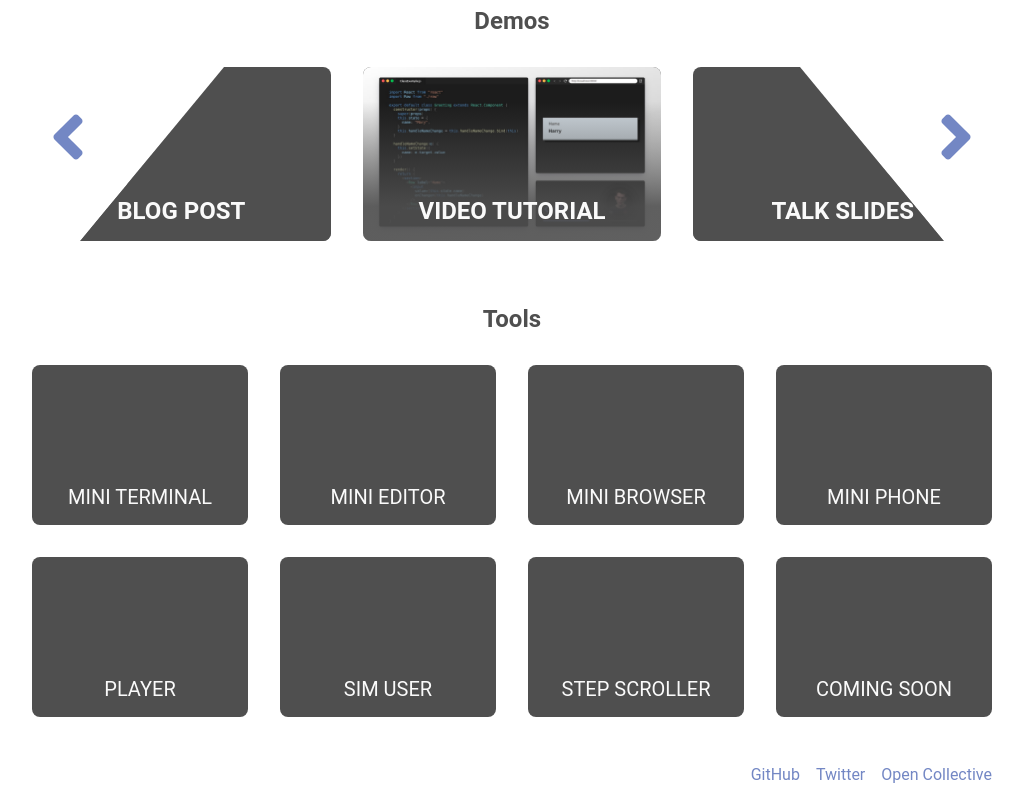
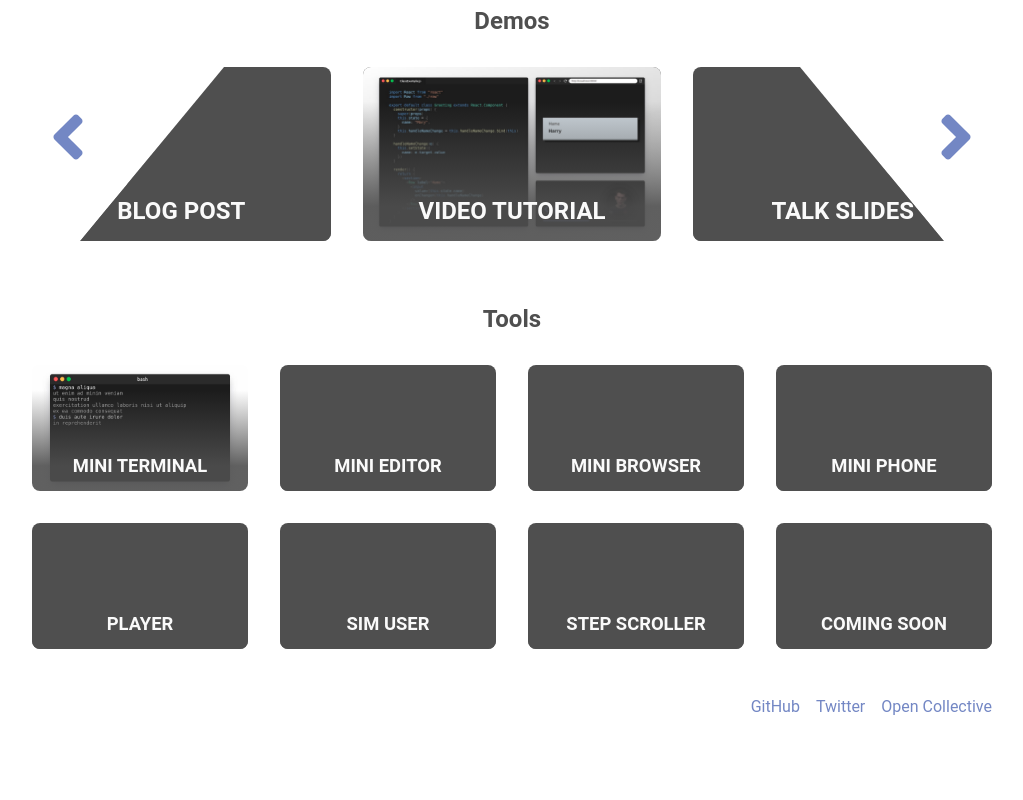
Before and after one commit to code-hike/codehike, a Next.js app: page / in a window 1280 px wide. Shown: the part 545-1345 px from the top of the page, without its empty margins (128-1151 px from the left). After the commit the page ends 1277 px from the top, so only its background shows below. Built offline with nearby package versions, Linux system fonts and the light colour scheme.

Commit message:
Add mini-terminal link

```diff
--- a/src/landing.js
+++ b/src/landing.js
@@ -58,16 +58,33 @@ function LandingPage() {
         <ul className={s.list}>
           <li>
             <Link href="mini-terminal">
-              <a className={s.box}>MINI TERMINAL</a>
+              <a className={s.box}>
+                <img src="/mini-terminal.jpg" />
+                <h3>MINI TERMINAL</h3>
+              </a>
             </Link>
           </li>
-          <li className={s.box}>MINI EDITOR</li>
-          <li className={s.box}>MINI BROWSER</li>
-          <li className={s.box}>MINI PHONE</li>
-          <li className={s.box}>PLAYER</li>
-          <li className={s.box}>SIM USER</li>
-          <li className={s.box}>STEP SCROLLER</li>
-          <li className={s.box}>COMING SOON</li>
+          <li className={s.box}>
+            <h3>MINI EDITOR</h3>
+          </li>
+          <li className={s.box}>
+            <h3>MINI BROWSER</h3>
+          </li>
+          <li className={s.box}>
+            <h3>MINI PHONE</h3>
+          </li>
+          <li className={s.box}>
+            <h3>PLAYER</h3>
+          </li>
+          <li className={s.box}>
+            <h3>SIM USER</h3>
+          </li>
+          <li className={s.box}>
+            <h3>STEP SCROLLER</h3>
+          </li>
+          <li className={s.box}>
+            <h3>COMING SOON</h3>
+          </li>
         </ul>
       </div>
       <footer className={s.footer}>
--- a/src/landing.module.css
+++ b/src/landing.module.css
@@ -132,12 +132,11 @@
   bottom: 0;
   left: 0;
   right: 0;
-  background: #2228;
   margin: 0;
   font-size: 1.5em;
   padding-top: 130px;
   text-align: center;
-  vertical-align: bottom;
+  background: #2228;
   background: linear-gradient(
     0deg,
     rgba(79, 79, 79, 0.9) 20%,
@@ -174,16 +173,41 @@
 .tools .box {
   background: #4f4f4f;
   color: #fafafa;
-  height: 160px;
+  height: 126px;
   width: 216px;
   margin: 16px 0;
-  display: flex;
-  align-items: flex-end;
-  justify-content: center;
-  font-size: 1.25em;
-  padding-bottom: 16px;
+  display: block;
   box-sizing: border-box;
   border-radius: 8px;
+  overflow: hidden;
+  position: relative;
+}
+
+.tools .box h3 {
+  position: absolute;
+  top: 0;
+  bottom: 0;
+  left: 0;
+  right: 0;
+  margin: 0;
+  font-size: 1.15em;
+  padding-top: 90px;
+  text-align: center;
+  background: #2228;
+  background: linear-gradient(
+    0deg,
+    rgba(79, 79, 79, 0.9) 20%,
+    rgba(255, 255, 255, 0) 80%
+  );
+  transition: opacity 500ms;
+}
+
+.tools .box h3:hover {
+  opacity: 0;
+}
+
+.tools .box img {
+  width: 216px;
 }
 
 .box:hover {
```
Also changed, not shown: public/mini-terminal.jpg (added).
